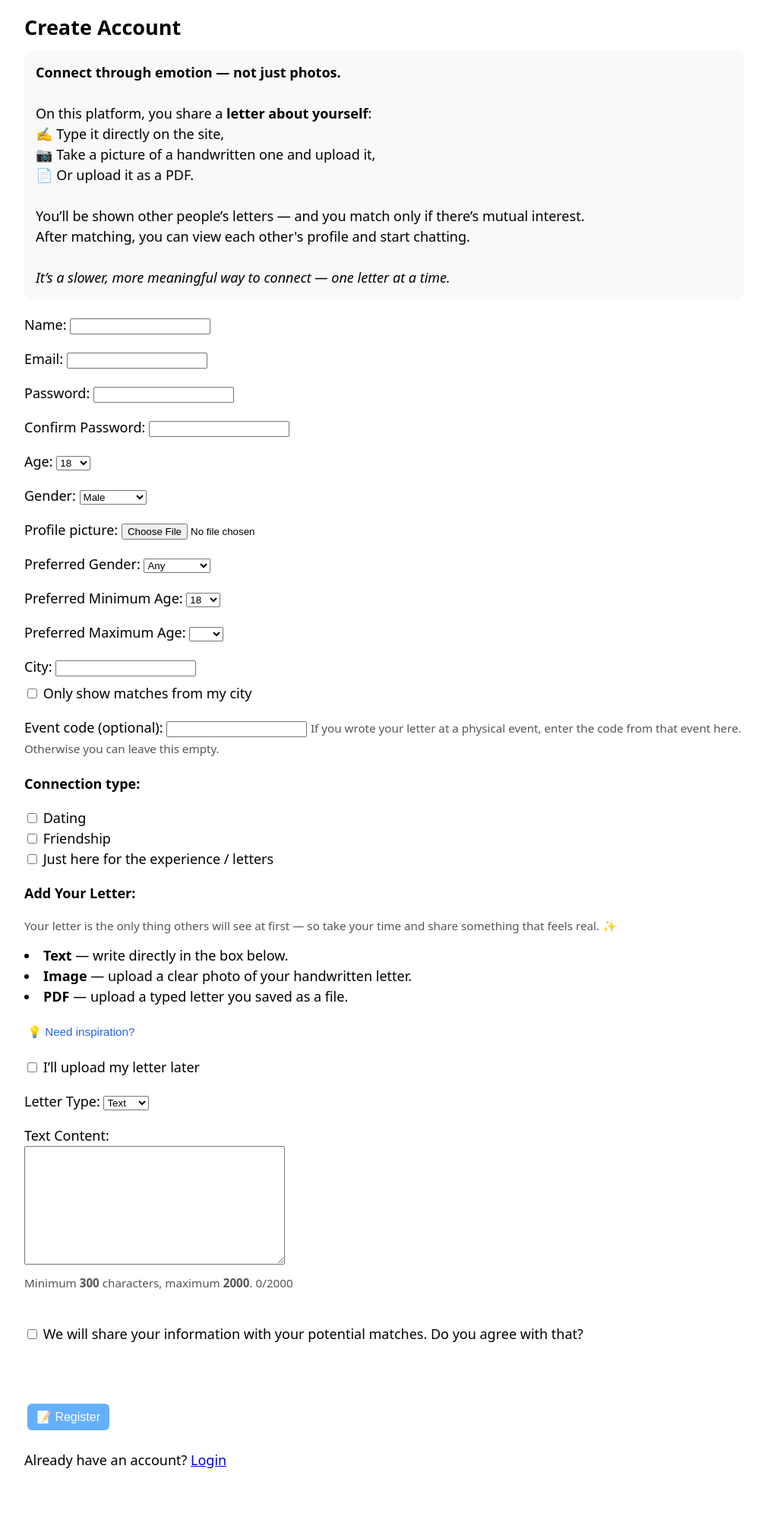
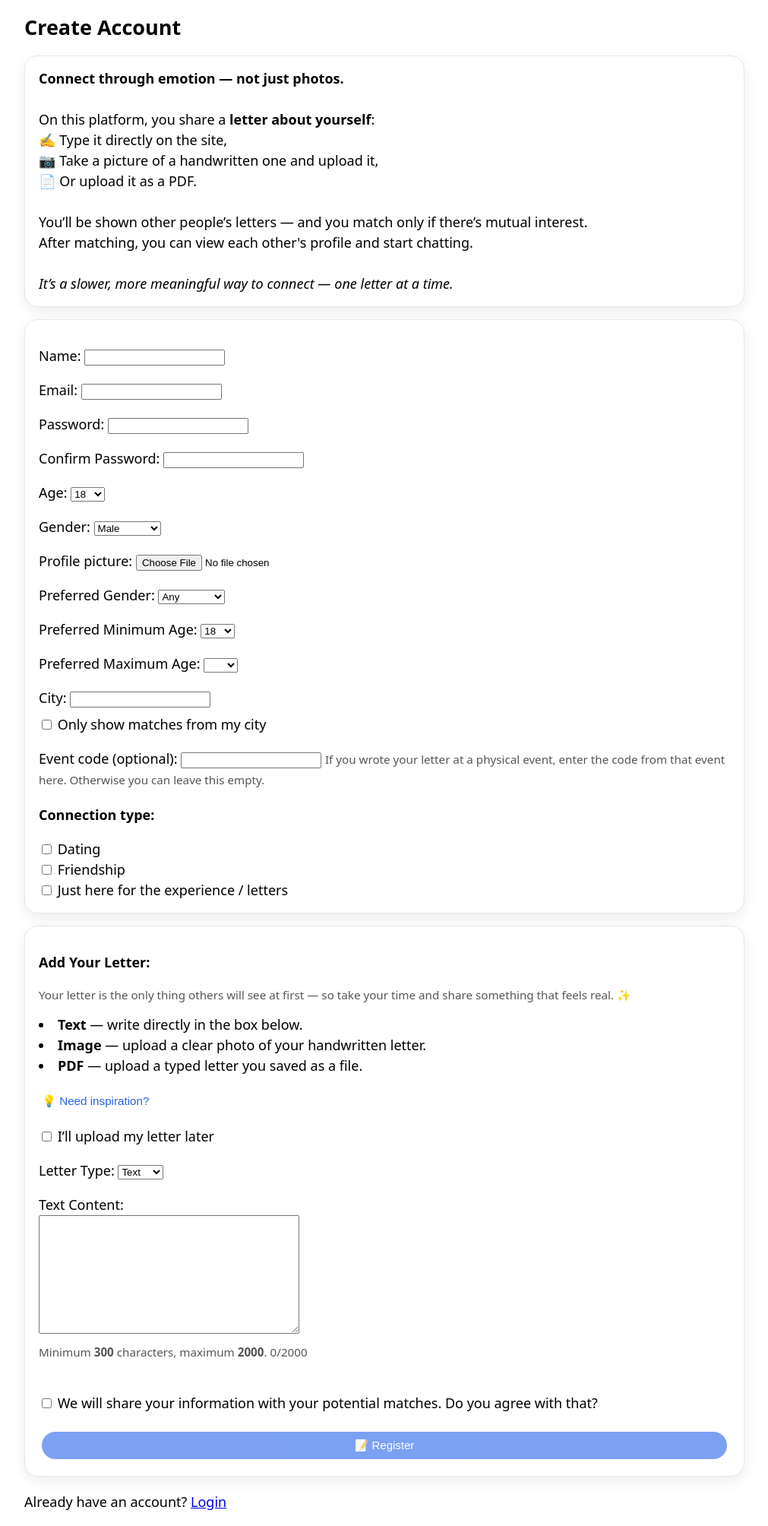
Before and after one commit to thisisalik/my-django-website, a Django app: page /register/ in a window 1280 px wide. Shown: the whole page at 76% size, without its empty margins (134-1145 px from the left). Before the commit the page ends 1932 px from the top, so only its background shows below. Run offline with Django 5.2, Linux system fonts and the light colour scheme; data that the repository does not hold is empty; some libraries are stand-ins or nearby versions.

Commit message:
changing design

```diff
--- a/core/templates/register.html
+++ b/core/templates/register.html
@@ -16,7 +16,7 @@
 {# We intentionally DO NOT render Django messages here to avoid old green success banners #}
 {# (No messages loop) #}
 
-<div class="box">
+<div class="t-card">
   <strong>Connect through emotion — not just photos.</strong><br><br>
   On this platform, you share a <strong>letter about yourself</strong>:<br>
   ✍️ Type it directly on the site,<br>
@@ -30,7 +30,8 @@
 <form method="post" enctype="multipart/form-data">
   {% csrf_token %}
 
-  {# Show non-field errors only (no big duplicate summary box) #}
+  <!-- CARD 1: basic details + preferences -->
+  <div class="t-card">
     {{ form.non_field_errors }}
 
     <p><label for="id_name">Name:</label> {{ form.name }}</p>
@@ -45,13 +46,9 @@
 
     <p>
       <label for="id_password1">Password:</label> {{ form.password1 }}
-    {# Inline field error #}
       {% if form.password1.errors %}
         <div class="err">{{ form.password1.errors.0 }}</div>
       {% endif %}
-    {# Password rules/help (uses Django validators help text if present) #}
-
-
     </p>
     <div id="pwd_rules" class="pwd-inline"></div>
 
@@ -121,6 +118,7 @@
         <label style="display: block;">{{ checkbox.tag }} {{ checkbox.choice_label }}</label>
       {% endfor %}
     </div>
+
     <p>
       <label for="id_event_code">Event code (optional):</label>
       {{ form.event_code }}
@@ -140,7 +138,10 @@
     {% if form.connection_types.errors %}
       <div class="err">{{ form.connection_types.errors.0 }}</div>
     {% endif %}
+  </div>
 
+  <!-- CARD 2: letter + consent + submit -->
+  <div class="t-card">
     <p><strong>Add Your Letter:</strong></p>
     <p class="hint">
       Your letter is the only thing others will see at first — so take your time and share something that feels real. ✨
@@ -178,6 +179,7 @@
         <strong>Tip:</strong> Don’t try to sound perfect. Write like you’re talking to one kind, curious stranger.
       </p>
     </div>
+
     <p>
       <input type="checkbox" id="skip_upload_checkbox" name="skip_letter" value="1">
       <label for="skip_upload_checkbox">I’ll upload my letter later</label>
@@ -219,13 +221,20 @@
       {% endif %}
     </p>
 
-  <br><br>
-  <button type="submit" class="btn btn-success" id="registerBtn" disabled>📝 Register</button>
+    <div class="t-card-actions">
+      <button type="submit"
+              class="btn btn-primary btn-full"
+              id="registerBtn"
+              disabled>
+        📝 Register
+      </button>
+    </div>
+  </div>
 </form>
 
 <p style="margin-top: 20px;">Already have an account? <a href="/accounts/login/">Login</a></p>
+
 <script src="{% static 'js/city_autocomplete.js' %}?v={{ timestamp }}"></script>
-
 
 <script>
   const letterTypeSelect = document.getElementById('id_letter_type');
@@ -632,5 +641,4 @@
       })();
     </script>
 
-
 {% endblock %}
--- a/static/css/base_style.css
+++ b/static/css/base_style.css
@@ -221,3 +221,63 @@ hr { margin: 14px 0; }
   background: linear-gradient(to bottom, rgba(255,255,255,0), #fff);
 }
 .letter-body--expanded { max-height:none; }
+
+/* === Generic card for forms / content === */
+
+.t-card {
+  background: #ffffff;
+  border-radius: 18px;
+  padding: 16px 18px;
+  margin: 16px 0;
+  box-shadow: 0 6px 18px rgba(15, 23, 42, 0.08);
+  border: 1px solid #e5e7eb;
+}
+
+/* card header title line (optional helper) */
+.t-card-title {
+  font-size: 18px;
+  font-weight: 600;
+  margin: 0 0 10px;
+}
+
+/* row at bottom of card with buttons */
+.t-card-actions {
+  display: flex;
+  flex-wrap: wrap;
+  gap: 10px;
+  margin-top: 14px;
+}
+
+/* pill-style buttons (will only affect elements that use these classes) */
+.btn {
+  display: inline-block;
+  border-radius: 999px;
+  padding: 9px 15px;
+  font-size: 15px;
+  border: none;
+  cursor: pointer;
+  text-decoration: none;
+  text-align: center;
+}
+
+.btn-primary {
+  background-color: #2563eb;
+  color: #ffffff;
+}
+
+.btn-secondary {
+  background-color: #e5e7eb;
+  color: #111827;
+}
+
+.btn-full {
+  width: 100%;
+}
+
+/* small tweak: on very small screens, reduce padding */
+@media (max-width: 600px) {
+  .t-card {
+    padding: 14px 14px;
+    margin: 12px 0;
+  }
+}
```
Lines whose indentation alone changed are shown as unchanged.
